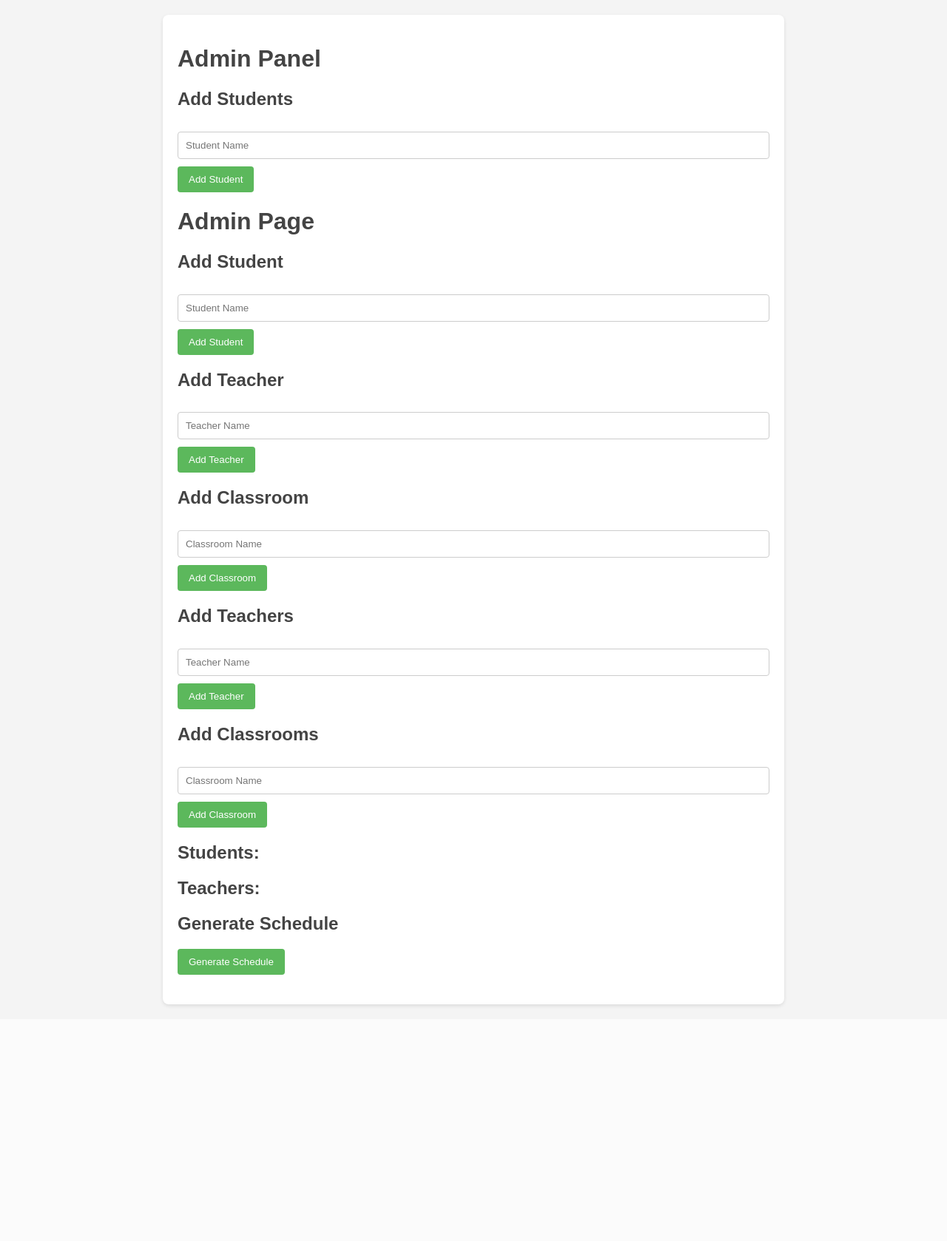
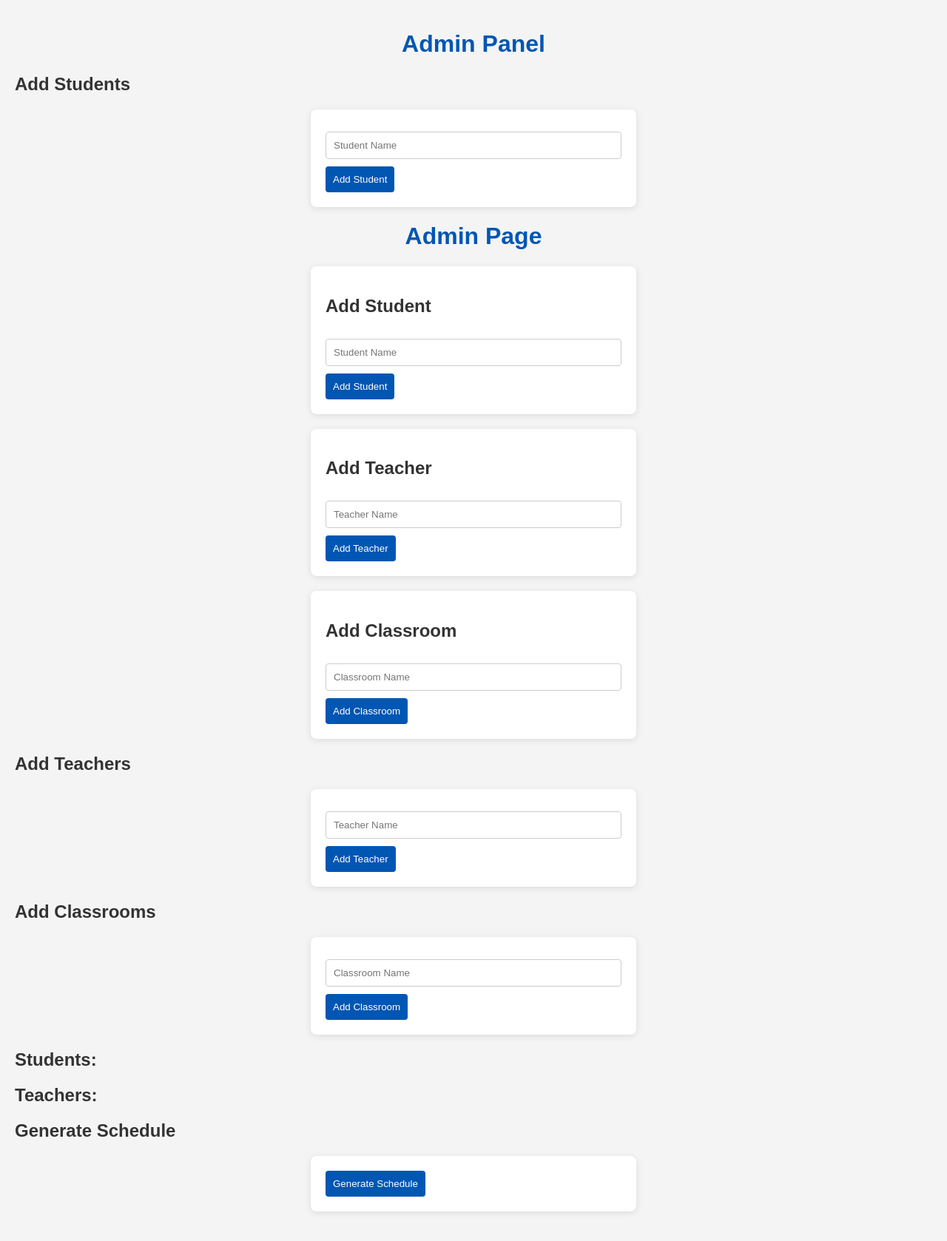
Before and after one commit to omanshchoudhary/Optimal-Schedule-With-AI, a Flask app: page /admin in a window 1280 px wide. Shown: the whole page at 74% size. Before the commit the page ends 1362 px from the top, so only its background shows below. Run offline with Flask 3, Linux system fonts and the light colour scheme.

Commit message:
Update styles.css

```diff
--- a/static/styles.css
+++ b/static/styles.css
@@ -1,32 +1,30 @@
 /* General Styles */
 body {
-    font-family: Arial, sans-serif;
+    font-family: 'Arial', sans-serif;
     background-color: #f4f4f4;
     color: #333;
     margin: 0;
     padding: 20px;
 }
 
-h1, h2 {
-    color: #444;
+/* Header Styles */
+h1 {
+    color: #0056b3;
+    text-align: center;
 }
 
-/* Container */
-.container {
-    max-width: 800px;
-    margin: auto;
-    background: #fff;
+/* Form Styles */
+form {
+    background: #ffffff;
     padding: 20px;
+    margin: 20px auto;
     border-radius: 8px;
-    box-shadow: 0 2px 5px rgba(0, 0, 0, 0.1);
+    box-shadow: 0 2px 10px rgba(0, 0, 0, 0.1);
+    max-width: 400px;
 }
 
-/* Forms */
-form {
-    margin-bottom: 20px;
-}
-
-input[type="text"], select {
+/* Input and Button Styles */
+input[type="text"] {
     width: calc(100% - 22px);
     padding: 10px;
     margin: 10px 0;
@@ -35,54 +33,52 @@
 }
 
 button {
-    background-color: #5cb85c;
+    background-color: #0056b3;
     color: white;
-    padding: 10px 15px;
+    padding: 10px;
     border: none;
     border-radius: 4px;
     cursor: pointer;
+    transition: background-color 0.3s;
 }
 
 button:hover {
-    background-color: #4cae4c;
+    background-color: #004494;
 }
 
-/* Lists */
-ul {
-    padding: 0;
-    list-style-type: none;
-}
-
-ul li {
-    background: #e9ecef;
-    margin: 5px 0;
-    padding: 10px;
-    border-radius: 4px;
-}
-
-/* Table */
+/* Table Styles */
 table {
     width: 100%;
     border-collapse: collapse;
-    margin: 20px 0;
+    margin-top: 20px;
 }
 
 th, td {
-    padding: 10px;
+    border: 1px solid #ddd;
+    padding: 12px;
     text-align: left;
-    border: 1px solid #ddd;
 }
 
 th {
+    background-color: #0056b3;
+    color: white;
+}
+
+tr:nth-child(even) {
     background-color: #f2f2f2;
 }
 
-/* Links */
-a {
-    text-decoration: none;
-    color: #007bff;
+tr:hover {
+    background-color: #ddd;
 }
 
-a:hover {
-    text-decoration: underline;
+/* Responsive Design */
+@media screen and (max-width: 600px) {
+    form {
+        width: 90%;
+    }
+
+    table {
+        font-size: 14px;
+    }
 }
```
